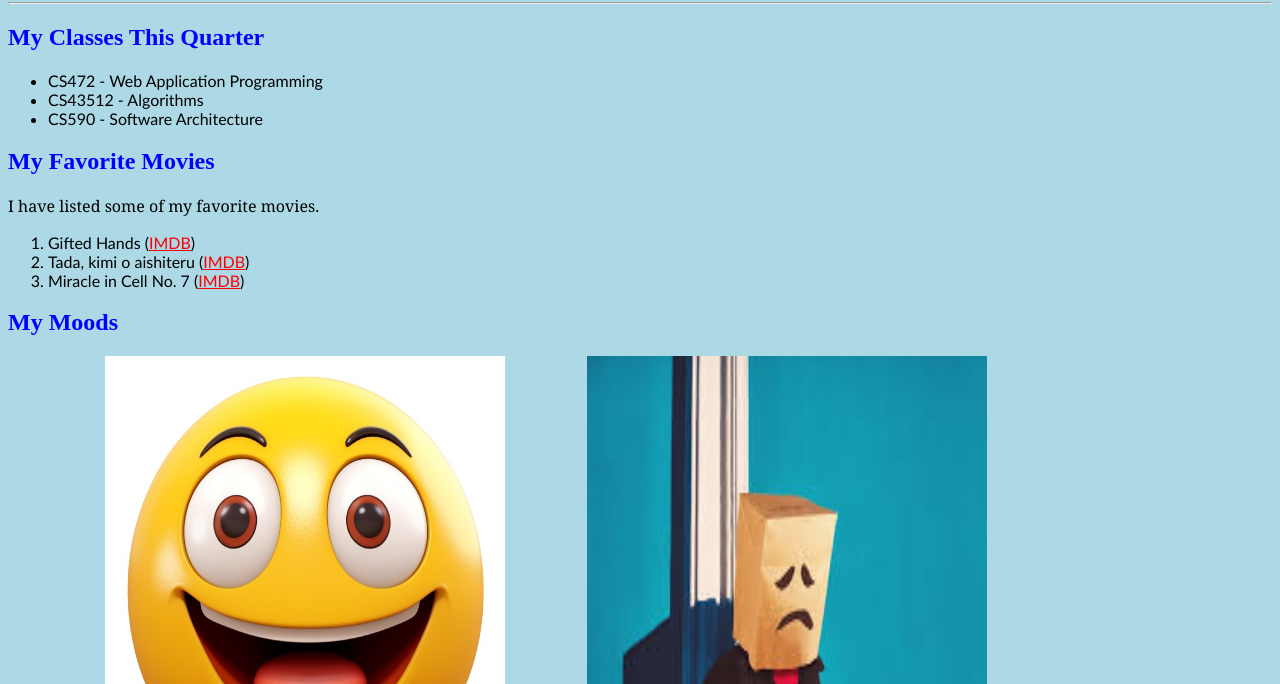
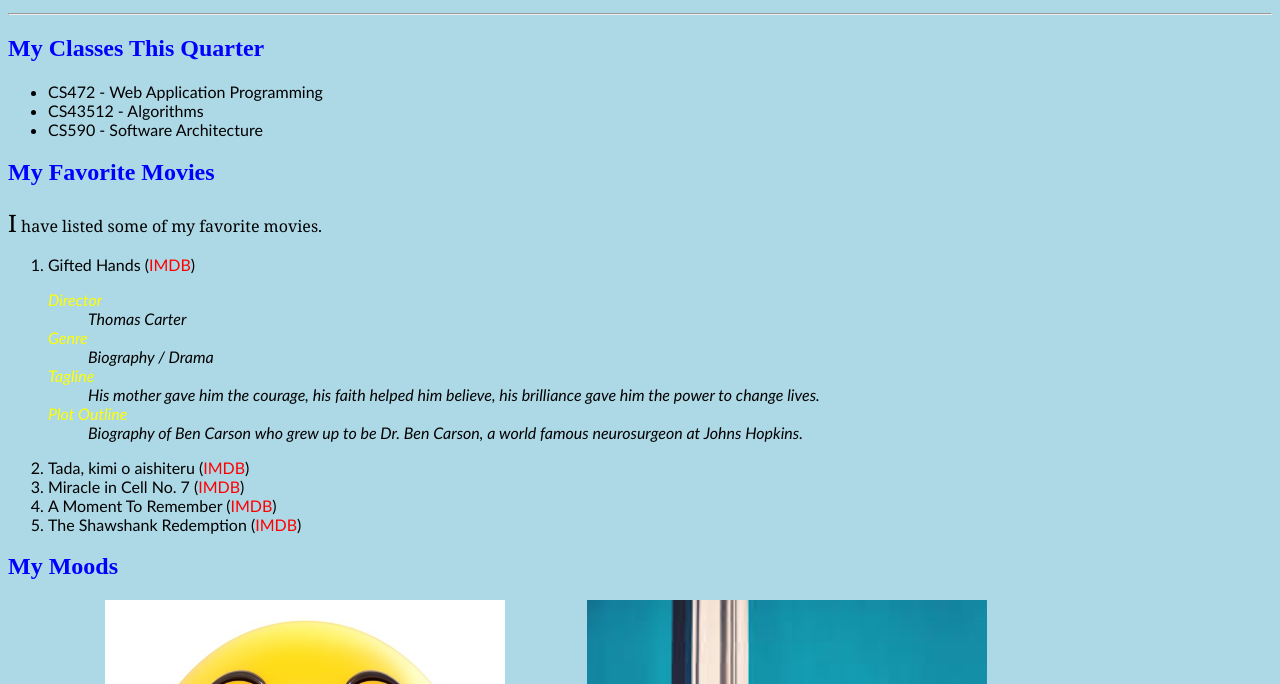
Before and after one commit to shresthabikash22/WAP2023, a plain HTML site: page Lab2/aboutme.html in a window 1280 px wide. Shown: the part 116-800 px from the top of the page. Drawn offline with Linux system fonts and the light colour scheme.

Commit message:
lab2 7:12

```diff
--- a/Lab2/aboutme.html
+++ b/Lab2/aboutme.html
@@ -16,6 +16,10 @@
         p {
             font-family: Georgia, "Times New Roman", Times, serif;
         }
+        p::first-letter {
+            font-size: 1.5em;
+
+        }
 
         li {
             font-family: "Gill Sans", "Gill Sans MT", Calibri, "Trebuchet MS",
@@ -24,12 +28,24 @@
 
         a {
             color: red;
+            text-decoration: none;
+        }
+        a:hover{
+            text-decoration:underline;
         }
 
         .imgcol {
             display: inline;
             padding-left: 50px;
         }
+        dl{
+            font-style: italic;
+            font-family: 'Gill Sans', 'Gill Sans MT', Calibri, 'Trebuchet MS', sans-serif;
+        }
+        dt{
+            color:yellow;
+        }
+
     </style>
 </head>
 <body>
@@ -47,14 +63,29 @@
         </ul>
         <h2>My Favorite Movies</h2>
         <p>I have listed some of my favorite movies.</p>
-        <ol>
+        <ol >
             <li> Gifted Hands (<a href="https://www.imdb.com/title/tt1295085/">IMDB</a>)
+                <dl>
+                    <dt>Director</dt>
+                    <dd>Thomas Carter</dd>
+                    <dt>Genre</dt>
+                    <dd>Biography / Drama</dd>
+                    <dt>Tagline</dt>
+                    <dd>His mother gave him the courage, his faith helped him believe, his brilliance gave him the power to change lives.</dd>
+                    <dt>Plot Outline</dt>
+                    <dd>Biography of Ben Carson who grew up to be Dr. Ben Carson, a world famous neurosurgeon at Johns Hopkins.</dd>
+                </dl>
             </li>
             <li>
                 Tada, kimi o aishiteru (<a href="https://www.imdb.com/title/tt0872022/">IMDB</a>)
             </li>
             <li>
                 Miracle in Cell No. 7 (<a href="https://www.imdb.com/title/tt2659414/">IMDB</a>)
+            </li>
+            <li>
+                A Moment To Remember (<a href="https://www.imdb.com/title/tt0428870/">IMDB</a>)
+            </li>
+            <li> The Shawshank Redemption (<a href=" https://www.imdb.com/title/tt0111161/">IMDB</a>)
             </li>
         </ol>
         <h2>My Moods</h2>
```
